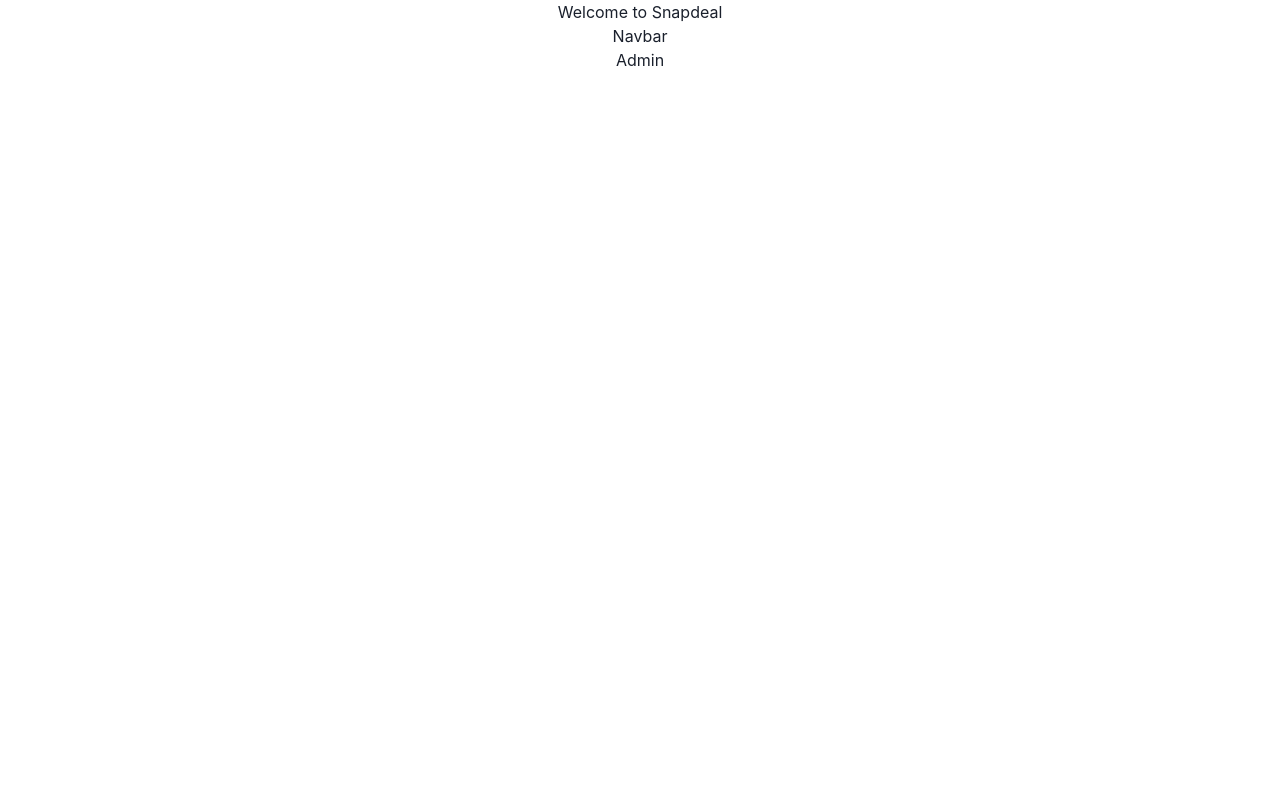
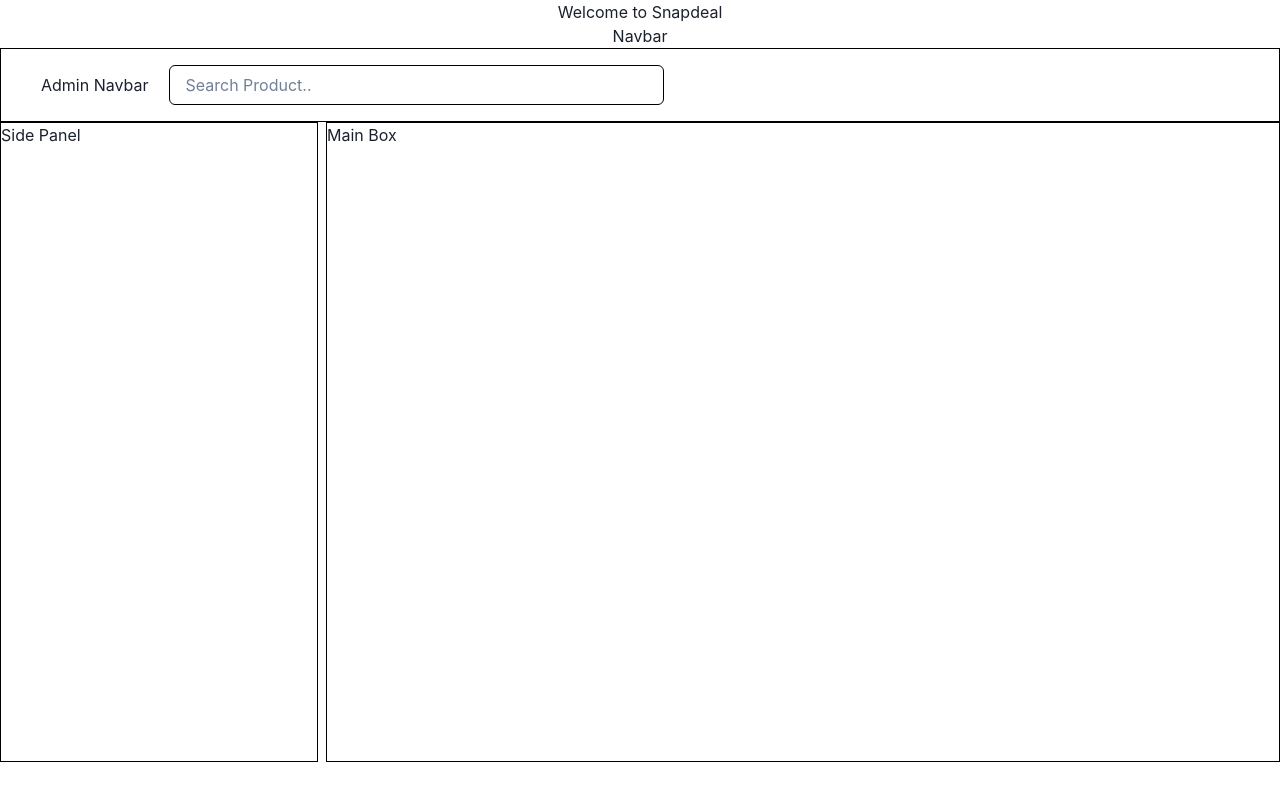
Before and after one commit to faizanhamid0717/aquatic-discussion-8005, a React (Create React App) app in the folder snapdeal/: page /admin in a window 1280 px wide. Built offline with nearby package versions, Linux system fonts and the light colour scheme.

Commit message:
working with admin-page UI

```diff
--- a/snapdeal/src/Pages/Admin.jsx
+++ b/snapdeal/src/Pages/Admin.jsx
@@ -1,7 +1,23 @@
 import React from "react";
+import { Box, Flex, HStack, Input, Text } from "@chakra-ui/react";
 
 const Admin = () => {
-  return <div>Admin</div>;
+  return (
+    <Box>
+      <Flex border="1px solid black" p="12px 20px" align="center">
+        <Text p="12px 20px">Admin Navbar</Text>
+        <Input type="search" placeholder="Search Product.." size="md" w="40%" />
+      </Flex>
+      <HStack>
+        <Flex w="25%" border="1px solid black" height="80vh">
+          Side Panel
+        </Flex>
+        <Flex w="75%" border="1px solid black" height="80vh">
+          Main Box
+        </Flex>
+      </HStack>
+    </Box>
+  );
 };
 
 export default Admin;
```
